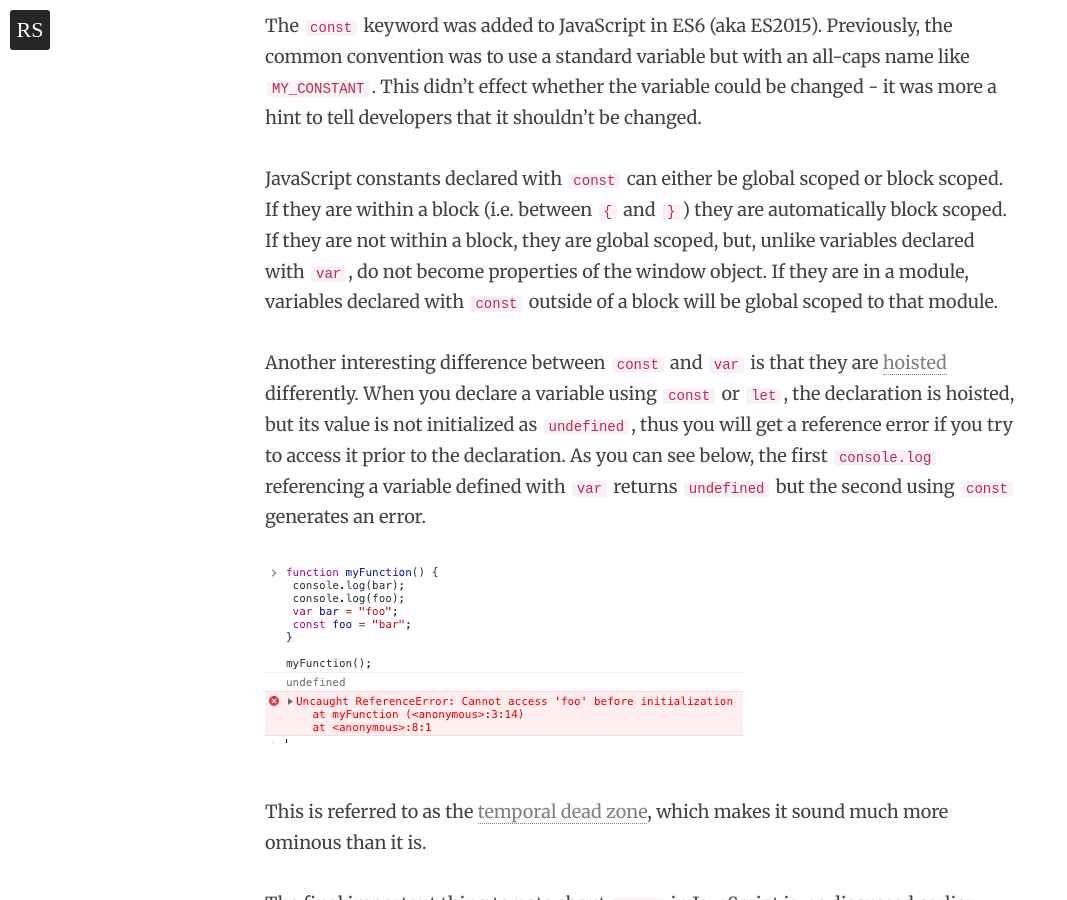
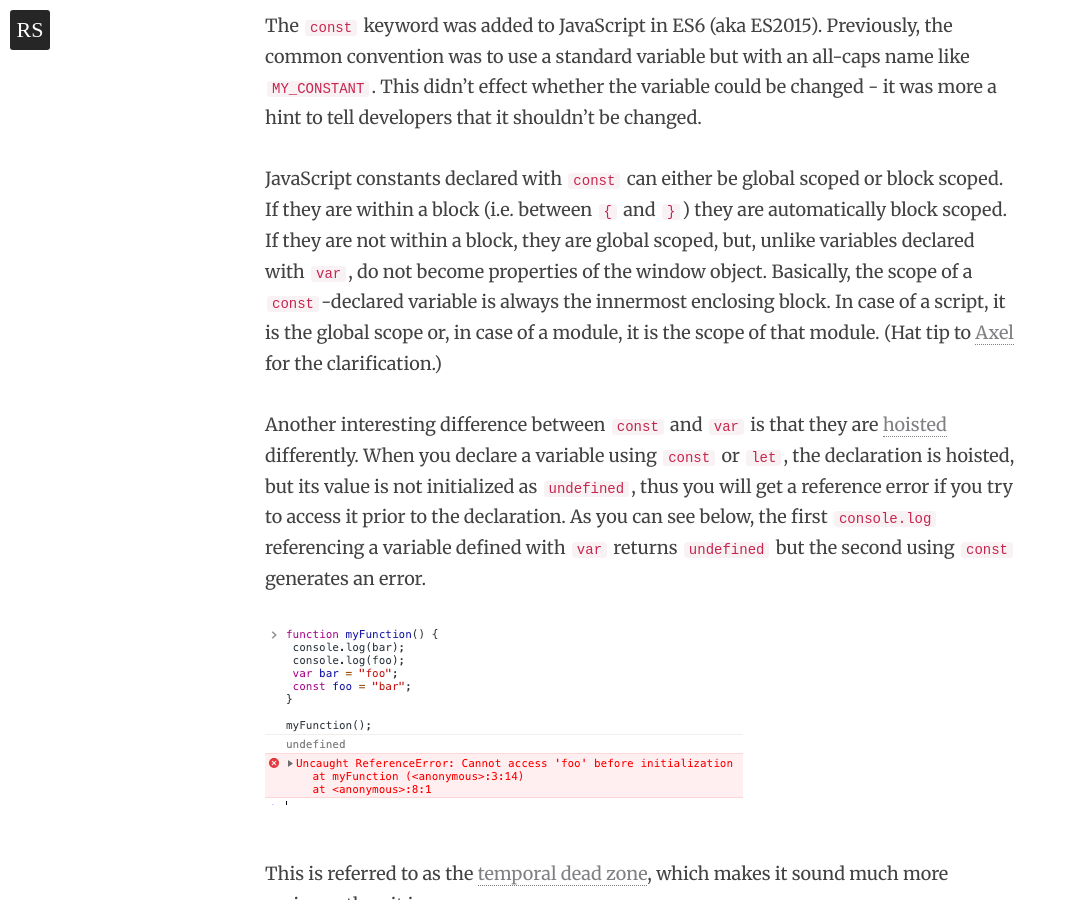
Before and after one commit to remotesynth/remotesynth.github.io, a Jekyll site: the page built from _posts/2019-06-21-javascript-const.md, in a window 1280 px wide and 900 px high, scrolled down 3340 px. Shown: the whole window, without its empty margins (0-1067 px from the left). Built offline with Jekyll 4.4.1, drawn with Linux system fonts in a browser that asks for light colours; a script that is not in the unit is left out; comment, search, counter and statistics services are not loaded.

Commit message:
Update 2019-06-21-javascript-const.md

```diff
--- a/_posts/2019-06-21-javascript-const.md
+++ b/_posts/2019-06-21-javascript-const.md
@@ -50,7 +50,7 @@ It's at this point that computer science folks will get into the concepts of pri
 
 The `const` keyword was added to JavaScript in ES6 (aka ES2015). Previously, the common convention was to use a standard variable but with an all-caps name like `MY_CONSTANT`. This didn’t effect whether the variable could be changed - it was more a hint to tell developers that it shouldn’t be changed.
 
-JavaScript constants declared with `const` can either be global scoped or block scoped. If they are within a block (i.e. between `{` and `}`) they are automatically block scoped. If they are not within a block, they are global scoped, but, unlike variables declared with `var`, do not become properties of the window object. If they are in a module, variables declared with `const` outside of a block will be global scoped to that module.
+JavaScript constants declared with `const` can either be global scoped or block scoped. If they are within a block (i.e. between `{` and `}`) they are automatically block scoped. If they are not within a block, they are global scoped, but, unlike variables declared with `var`, do not become properties of the window object. Basically, the scope of a `const`-declared variable is always the innermost enclosing block. In case of a script, it is the global scope or, in case of a module, it is the scope of that module. (Hat tip to [Axel](https://twitter.com/rauschma) for the clarification.)
 
 Another interesting difference between `const` and `var` is that they are [hoisted](https://developer.mozilla.org/en-US/docs/Glossary/Hoisting) differently. When you declare a variable using `const` or `let`, the declaration is hoisted, but its value is not initialized as `undefined`, thus you will get a reference error if you try to access it prior to the declaration. As you can see below, the first `console.log` referencing a variable defined with `var` returns `undefined` but the second using `const` generates an error.
 
```
